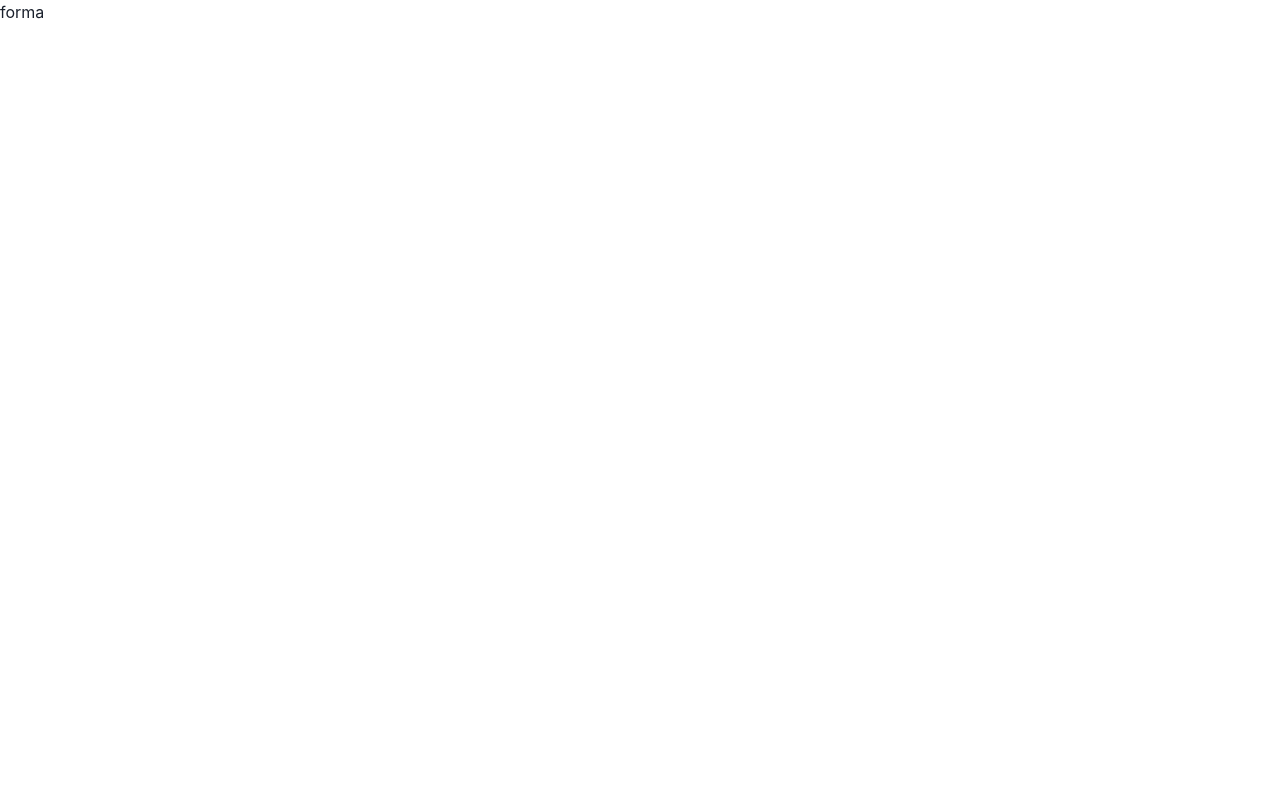
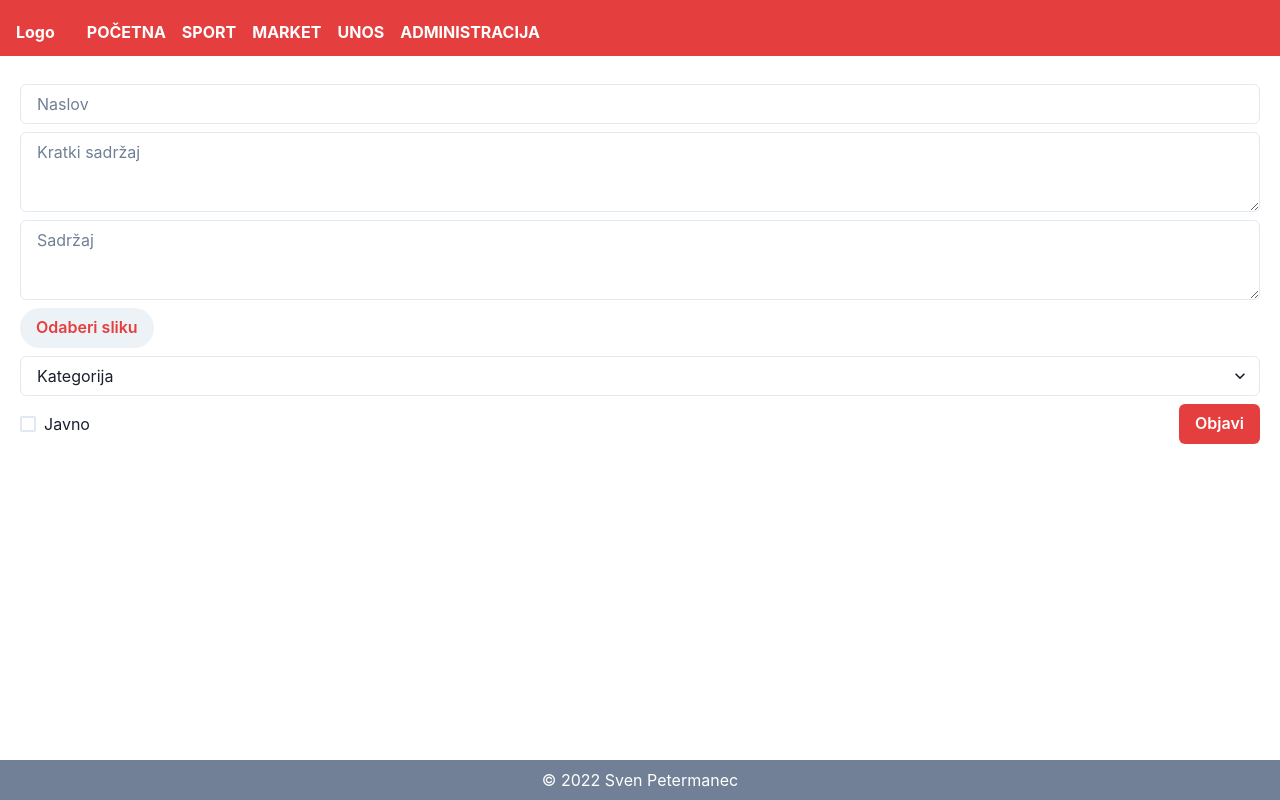
Before and after one commit to svenpetermanec/PWA, a React (Vite) app: page /new in a window 1280 px wide. Built offline with nearby package versions, Linux system fonts and the light colour scheme.

Commit message:
Implement add new article page

```diff
--- a/package.json
+++ b/package.json
@@ -14,6 +14,7 @@
     "@chakra-ui/react": "^2.2.1",
     "@emotion/react": "^11",
     "@emotion/styled": "^11",
+    "@hookform/resolvers": "^2.9.1",
     "@prisma/client": "^3.15.1",
     "@reduxjs/toolkit": "^1.8.2",
     "@types/bcrypt": "^5.0.0",
@@ -26,9 +27,12 @@
     "multer": "1.4.5-lts.1",
     "react": "^18.0.0",
     "react-dom": "^18.0.0",
+    "react-hook-form": "^7.32.2",
     "react-redux": "^8.0.2",
     "react-router-dom": "^6.3.0",
-    "redux": "^4.2.0"
+    "react-toastify": "^9.0.4",
+    "redux": "^4.2.0",
+    "zod": "^3.17.3"
   },
   "devDependencies": {
     "@types/cors": "^2.8.12",
--- a/src/App.tsx
+++ b/src/App.tsx
@@ -1,17 +1,31 @@
 import { Navigate, Route, Routes } from 'react-router-dom';
+import { ToastContainer } from 'react-toastify';
 import { ArticleFull } from './components/article/ArticleFull';
-import { CategoryPage } from './components/CategoryPage';
+import { CategoryContainer } from './containers/CategoryContainer';
 import { HomeContainer } from './containers/HomeContainer';
+import { NewArticleContainer } from './containers/NewArticleContainer';
+import 'react-toastify/dist/ReactToastify.css';
 
 export const App = () => {
   return (
+    <>
+      <ToastContainer
+        position='top-center'
+        autoClose={3000}
+        hideProgressBar={false}
+        newestOnTop={false}
+        closeOnClick
+        rtl={false}
+        pauseOnFocusLoss={false}
+      />
       <Routes>
         <Route path='/' element={<HomeContainer />} />
         <Route path='/article/:id' element={<ArticleFull />} />
-      <Route path='/category/:category' element={<CategoryPage />} />
-      <Route path='/new' element={<div>forma</div>} />
+        <Route path='/category/:category' element={<CategoryContainer />} />
+        <Route path='/new' element={<NewArticleContainer />} />
         <Route path='/admin' element={<div>admin</div>} />
         <Route path={'*'} element={<Navigate to={'/'} />} />
       </Routes>
+    </>
   );
 };
--- /dev/null
+++ b/src/components/FileUpload.tsx
@@ -0,0 +1,35 @@
+import { ReactNode, useRef } from 'react';
+import { InputGroup } from '@chakra-ui/react';
+import { UseFormRegisterReturn } from 'react-hook-form';
+
+type FileUploadProps = {
+  register: UseFormRegisterReturn;
+  children?: ReactNode;
+};
+
+export const FileUpload = (props: FileUploadProps) => {
+  const { register, children } = props;
+  const inputRef = useRef<HTMLInputElement | null>(null);
+  const { ref, ...rest } = register as {
+    ref: (instance: HTMLInputElement | null) => void;
+  };
+
+  const handleClick = () => inputRef.current?.click();
+
+  return (
+    <InputGroup onClick={handleClick}>
+      <input
+        type='file'
+        multiple
+        hidden
+        accept='image/*'
+        {...rest}
+        ref={(e) => {
+          ref(e);
+          inputRef.current = e;
+        }}
+      />
+      <>{children}</>
+    </InputGroup>
+  );
+};
--- a/src/components/CategoryPage.tsx
+++ b/src/containers/CategoryContainer.tsx
@@ -1,23 +1,19 @@
-import { Box, Center, VStack } from '@chakra-ui/react';
-import { useEffect, useState } from 'react';
+import { Box, VStack } from '@chakra-ui/react';
+import { useEffect } from 'react';
 import { useSelector } from 'react-redux';
 import { useParams } from 'react-router-dom';
 import { Article } from '../redux/models/articleModel';
 import { articlesByCategory } from '../redux/selectors/articleSelector';
-import { SingleArticle } from './article/SingleArticle';
-import { Footer } from './Footer';
-import { Header } from './Header';
+import { SingleArticle } from '../components/article/SingleArticle';
+import { Footer } from '../components/Footer';
+import { Header } from '../components/Header';
 
-export const CategoryPage = () => {
+export const CategoryContainer = () => {
   const { category } = useParams();
 
   const categoryArticles: Article[] | undefined = useSelector(
     articlesByCategory(category!)
   );
-
-  useEffect(() => {}, [category]);
-
-  console.log(categoryArticles);
 
   return (
     <Box key={category}>
--- /dev/null
+++ b/src/containers/NewArticleContainer.tsx
@@ -0,0 +1,116 @@
+import {
+  Button,
+  Checkbox,
+  Flex,
+  FormControl,
+  FormErrorMessage,
+  Input,
+  Select,
+  Stack,
+  Text,
+  Textarea,
+} from '@chakra-ui/react';
+import { useForm } from 'react-hook-form';
+import { FileUpload } from '../components/FileUpload';
+import { Footer } from '../components/Footer';
+import { Header } from '../components/Header';
+import { Article } from '../redux/models/articleModel';
+import { zodResolver } from '@hookform/resolvers/zod';
+import z from 'zod';
+import { AppDispatch } from '../redux/store';
+import { useDispatch } from 'react-redux';
+import { addArticleThunk } from '../redux/actions/articlesAction';
+
+const articleSchema = z.object({
+  title: z
+    .string()
+    .min(5, { message: 'Naslov mora imat 5 do 30 znakova' })
+    .max(30, { message: 'Naslov mora imat 5 do 30 znakova' }),
+  description: z
+    .string()
+    .min(10, { message: 'Kratki sadržaj mora imat 10 do 100 znakova' })
+    .max(100, { message: 'Kratki sadržaj mora imat 10 do 100 znakova' }),
+  content: z.string().min(1, { message: 'Sadržaj je obavezan' }),
+  image: z.any(),
+  category: z.string().min(1, { message: 'Kategorija je obavezna' }),
+});
+
+export const NewArticleContainer = () => {
+  const dispatch: AppDispatch = useDispatch();
+
+  const {
+    formState: { errors },
+    register,
+    handleSubmit,
+  } = useForm({ resolver: zodResolver(articleSchema) });
+
+  const onSubmit = (article: any) => {
+    //ignore this pls :)
+    const form = new FormData();
+    form.append('title', article.title);
+    form.append('description', article.description);
+    form.append('content', article.content);
+    form.append('image', article.image[0]);
+    form.append('category', article.category);
+    form.append('published', article.published);
+
+    dispatch(addArticleThunk(form));
+  };
+
+  return (
+    <>
+      <Header />
+      <Stack h='88vh' p={5}>
+        <form onSubmit={handleSubmit(onSubmit)}>
+          <FormControl isInvalid={errors.title} my={2}>
+            <Input type='text' placeholder='Naslov' {...register('title')} />
+            <FormErrorMessage>{errors.title?.message}</FormErrorMessage>
+          </FormControl>
+
+          <FormControl isInvalid={errors.description} my={2}>
+            <Textarea
+              placeholder='Kratki sadržaj'
+              {...register('description')}
+            />
+            <FormErrorMessage>{errors.description?.message}</FormErrorMessage>
+          </FormControl>
+
+          <FormControl isInvalid={errors.content} my={2}>
+            <Textarea placeholder='Sadržaj' {...register('content')} />
+            <FormErrorMessage>{errors.content?.message}</FormErrorMessage>
+          </FormControl>
+
+          <FormControl isInvalid={errors.image} my={2}>
+            <FileUpload register={register('image')}>
+              <Button colorScheme='gray' borderRadius={50}>
+                <Text color='red.500'>Odaberi sliku</Text>
+              </Button>
+            </FileUpload>
+            <FormErrorMessage>
+              {errors.image?.FileList.message}
+            </FormErrorMessage>
+          </FormControl>
+
+          <FormControl isInvalid={errors.category} my={2}>
+            <Select placeholder='Kategorija' {...register('category')}>
+              <option value='sport'>Sport</option>
+              <option value='market'>Market</option>
+            </Select>
+            <FormErrorMessage>{errors.category?.message}</FormErrorMessage>
+          </FormControl>
+
+          <Flex justifyContent='space-between'>
+            <Checkbox colorScheme='green' {...register('published')}>
+              Javno
+            </Checkbox>
+
+            <Button type='submit' colorScheme='red'>
+              Objavi
+            </Button>
+          </Flex>
+        </form>
+      </Stack>
+      <Footer />
+    </>
+  );
+};
--- a/src/redux/actions/articlesAction.ts
+++ b/src/redux/actions/articlesAction.ts
@@ -1,7 +1,7 @@
 import { AsyncThunk, createAsyncThunk } from '@reduxjs/toolkit';
 import { response } from 'express';
 import { Article, GetArticlesRequest } from '../models/articleModel';
-import { getArticles } from '../services/article.service';
+import { addArticle, getArticles } from '../services/article.service';
 
 export const getArticlesThunk: AsyncThunk<Article[], GetArticlesRequest, {}> =
   createAsyncThunk<Article[], GetArticlesRequest>(
@@ -11,3 +11,12 @@ export const getArticlesThunk: AsyncThunk<Article[], GetArticlesRequest, {}> =
       return response.data;
     }
   );
+
+export const addArticleThunk: AsyncThunk<Article, FormData, {}> =
+  createAsyncThunk<Article, FormData>(
+    '/articles/add',
+    async (request, thunkApi) => {
+      const response = await addArticle(request);
+      return response.data;
+    }
+  );
--- a/src/redux/models/articleModel.ts
+++ b/src/redux/models/articleModel.ts
@@ -1,5 +1,5 @@
 export interface Article {
-  id: number;
+  id?: number;
   title: string;
   description: string;
   content: string;
--- a/src/redux/reducers/articleReducer.ts
+++ b/src/redux/reducers/articleReducer.ts
@@ -1,5 +1,6 @@
 import { createSlice } from '@reduxjs/toolkit';
-import { getArticlesThunk } from '../actions/articlesAction';
+import { toast } from 'react-toastify';
+import { addArticleThunk, getArticlesThunk } from '../actions/articlesAction';
 import { Article } from '../models/articleModel';
 
 interface ArticlesState {
@@ -23,6 +24,10 @@ const articleSlice = createSlice({
     builder.addCase(getArticlesThunk.rejected, (state, action) => {
       console.error(action);
     });
+    builder.addCase(addArticleThunk.fulfilled, (state, action) => {
+      state.articles.push(action.payload);
+      toast.success('Članak objavljen');
+    });
   },
 });
 
--- a/src/redux/requests.ts
+++ b/src/redux/requests.ts
@@ -9,3 +9,9 @@ export const executeHttpGet = async (url: string, params?: any) => {
   const response = await api.get(url, config);
   return response;
 };
+
+export const executeHttpPost = async (url: string, params?: any) => {
+  const response = await api.post(url, params);
+
+  return response;
+};
--- a/src/redux/services/article.service.route.ts
+++ b/src/redux/services/article.service.route.ts
@@ -1,3 +1,4 @@
 const defaultPath = '/article';
 
 export const getArticlesRoute = defaultPath;
+export const addArticleRoute = defaultPath;
--- a/src/redux/services/article.service.ts
+++ b/src/redux/services/article.service.ts
@@ -1,8 +1,12 @@
 import axios from 'axios';
-import { GetArticlesRequest } from '../models/articleModel';
-import { executeHttpGet } from '../requests';
-import { getArticlesRoute } from './article.service.route';
+import { Article, GetArticlesRequest } from '../models/articleModel';
+import { executeHttpGet, executeHttpPost } from '../requests';
+import { addArticleRoute, getArticlesRoute } from './article.service.route';
 
 export const getArticles = (request: GetArticlesRequest) => {
   return executeHttpGet(getArticlesRoute, request);
 };
+
+export const addArticle = (params?: any) => {
+  return executeHttpPost(addArticleRoute, params);
+};
```
Also changed, not shown: 1 other file (tests, documents, lock files or other folders). Lines whose indentation alone changed are shown as unchanged.
